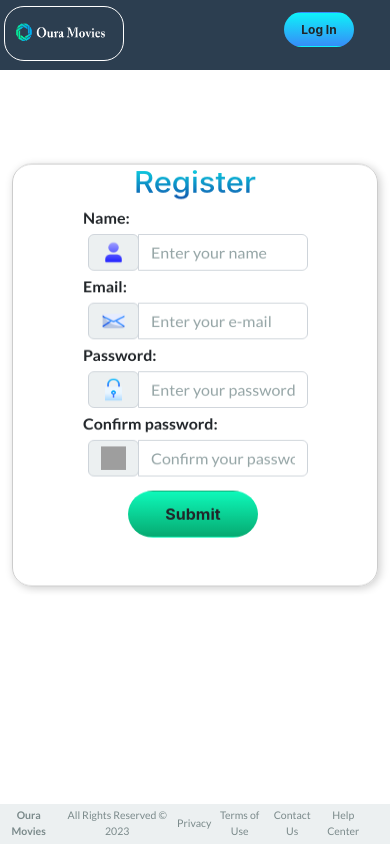
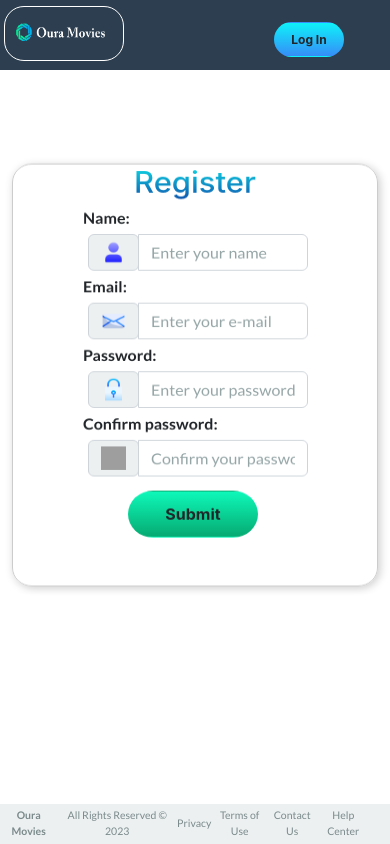
Before and after one commit to Arturo0214/oura-movies-frontend, a React (Vite) app: page / in a window 390 px wide. Built offline with nearby package versions, Linux system fonts and the light colour scheme; grey boxes are pictures that could not be loaded.

Commit message:
fixed register

```diff
--- a/src/index.css
+++ b/src/index.css
@@ -173,8 +173,8 @@
     justify-content: center;
     background: linear-gradient(to bottom, rgb(14, 242, 249), rgb(54, 141, 248));
     border-radius: 30px;
-    margin-top: -65px;
-    margin-left: 260px;
+    margin-top: -55px;
+    margin-left: 240px;
     max-height: 35px;
     max-width: 70px;
     height: 40px;
```
